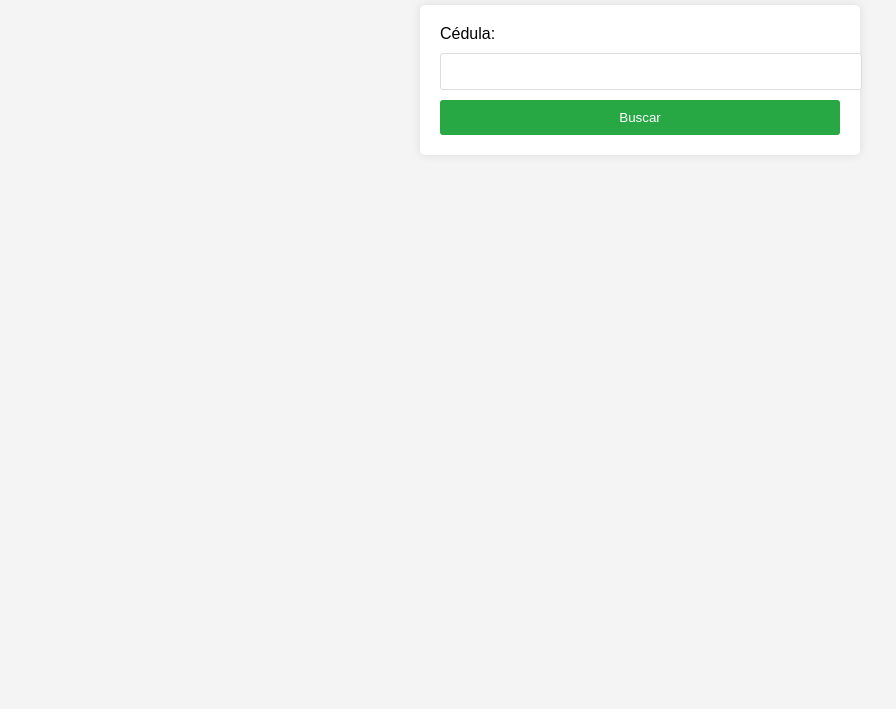
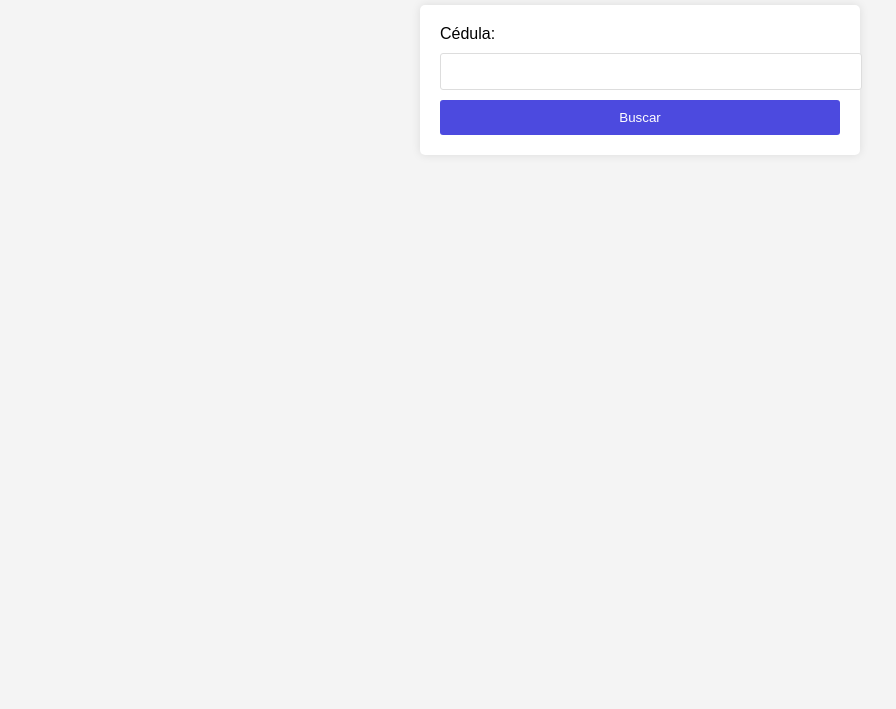
Before and after one commit to FedericoZuleta/PAAP, a website: page public/Eliminar_profesor.html in a window 1280 px wide. Shown: the part 91-800 px from the top of the page, without its empty margins (0-896 px from the left). Drawn offline with Linux system fonts and the light colour scheme.

Commit message:
3 commit del Proyecto PAAP

```diff
--- a/public/Eliminar_profesor.html
+++ b/public/Eliminar_profesor.html
@@ -26,7 +26,7 @@
             border: 1px solid #ddd;
         }
         button {
-            background: #28a745;
+            background: #4c4adf;
             color: white;
             padding: 10px;
             border: none;
```
Also changed, not shown: public/Ver_profesor.html (+1 -1 lines).
